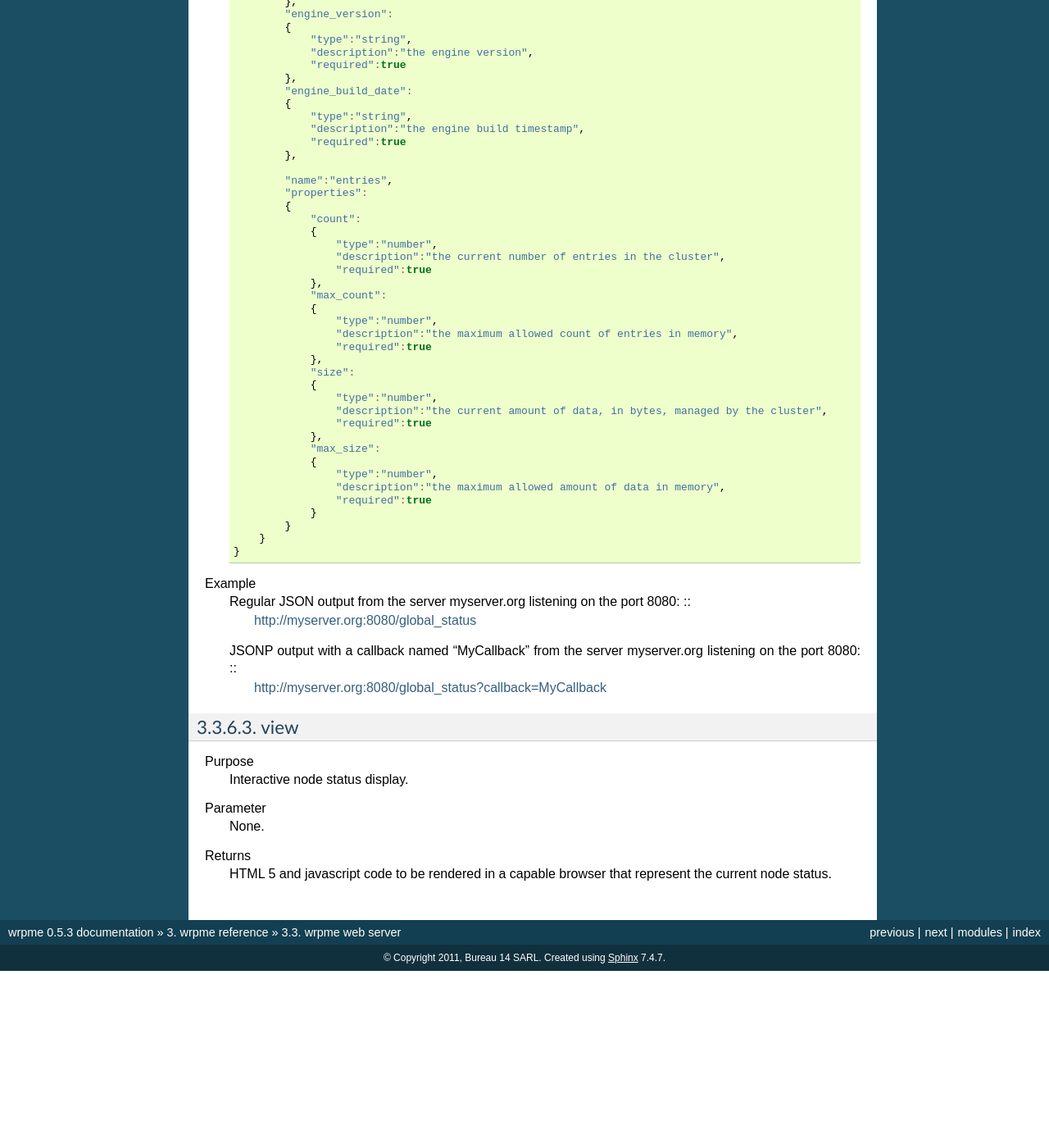
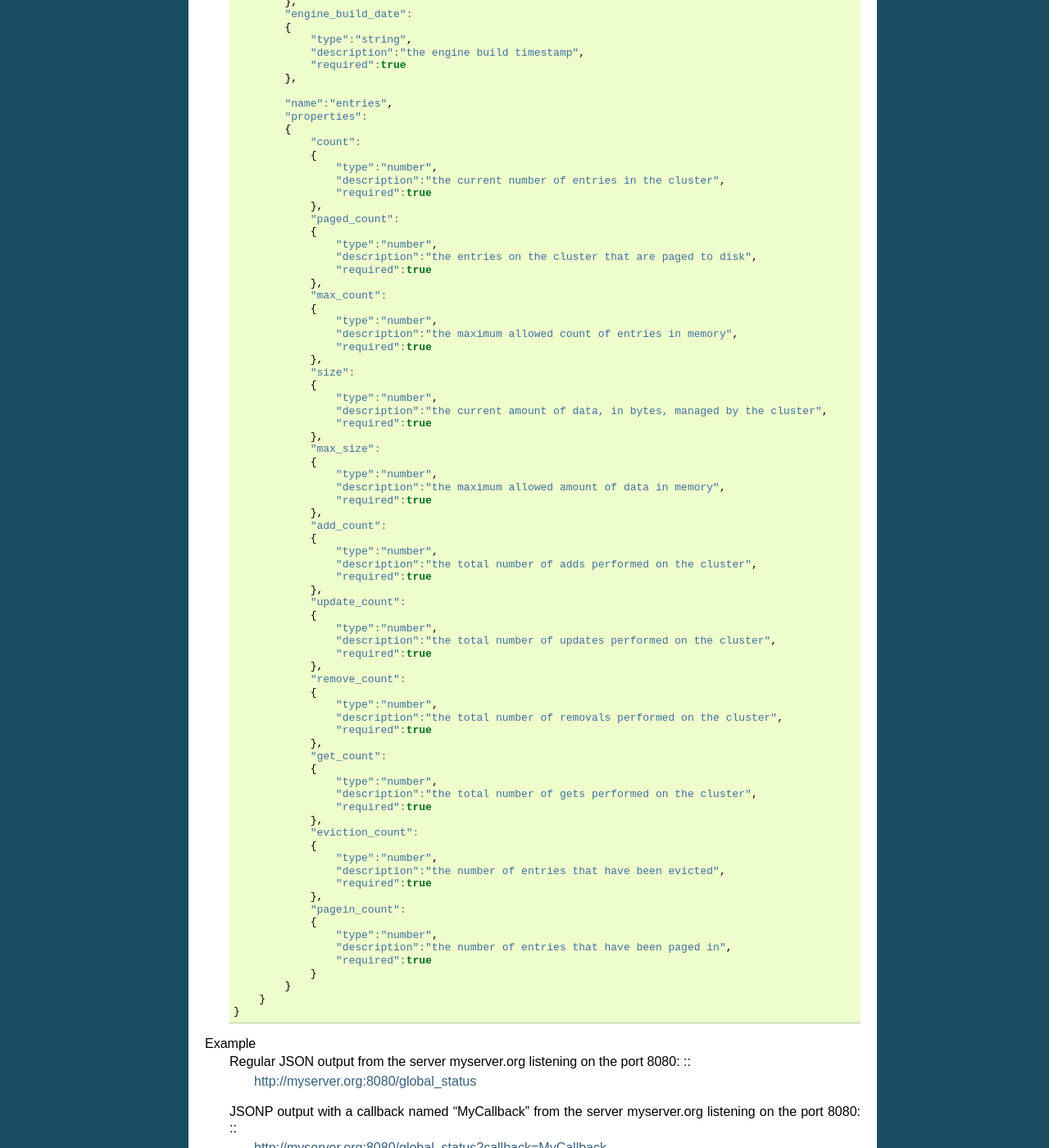
Before and after one commit to iltommi/qdb-documentation, a Sphinx documentation site: the page built from source/reference/wrpme_httpd.rst, in a window 1280 px wide and 1400 px high, scrolled down 4900 px. Shown: the whole window at 82% size. Built offline with Sphinx 7.4.7, drawn with Linux system fonts in a browser that asks for light colours; formulas are drawn with MathJax 3; before the commit the page ends 6084 px from its top, so only the background shows below that; some of the changed text lies outside the part shown.

Commit message:
Update web bridge documentation

```diff
--- a/source/reference/wrpme_httpd.rst
+++ b/source/reference/wrpme_httpd.rst
@@ -285,6 +279,12 @@ Returns
                         "description":"the current number of entries in the cluster",
                         "required":true
                     },
+                    "paged_count":
+                    {
+                        "type":"number",
+                        "description":"the entries on the cluster that are paged to disk",
+                        "required":true
+                    },
                     "max_count":
                     {
                         "type":"number",
@@ -301,6 +301,42 @@ Returns
                     {
                         "type":"number",
                         "description":"the maximum allowed amount of data in memory",
+                        "required":true
+                    },
+                    "add_count":
+                    {
+                        "type":"number",
+                        "description":"the total number of adds performed on the cluster",
+                        "required":true
+                    },
+                    "update_count":
+                    {
+                        "type":"number",
+                        "description":"the total number of updates performed on the cluster",
+                        "required":true
+                    },
+                    "remove_count":
+                    {
+                        "type":"number",
+                        "description":"the total number of removals performed on the cluster",
+                        "required":true
+                    },
+                    "get_count":
+                    {
+                        "type":"number",
+                        "description":"the total number of gets performed on the cluster",
+                        "required":true
+                    },
+                    "eviction_count":
+                    {
+                        "type":"number",
+                        "description":"the number of entries that have been evicted",
+                        "required":true
+                    },
+                    "pagein_count":
+                    {
+                        "type":"number",
+                        "description":"the number of entries that have been paged in",
                         "required":true
                     }
                 }
```
Also changed, not shown: other parts of source/reference/wrpme_httpd.rst (+1 -7 lines).
